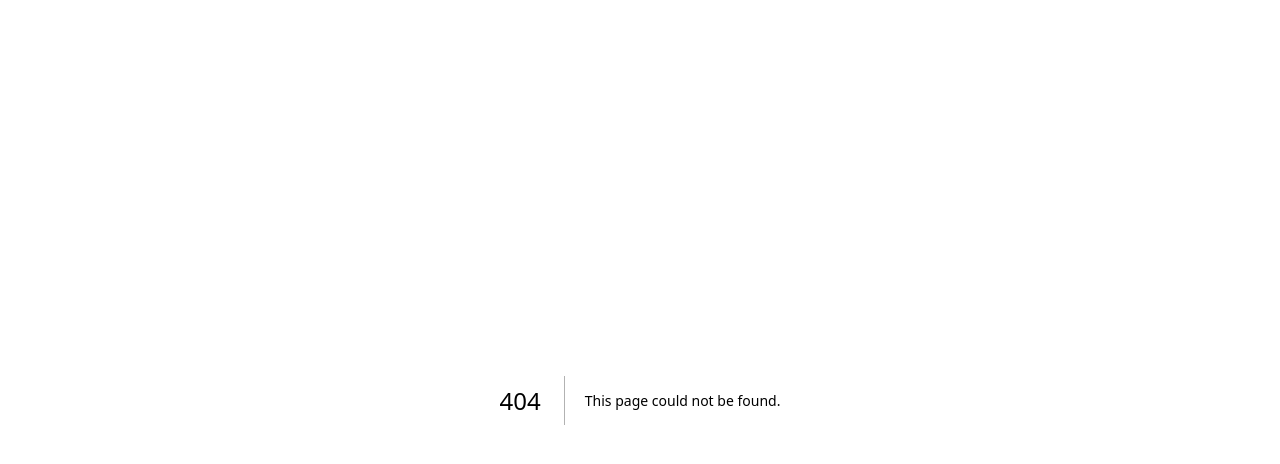
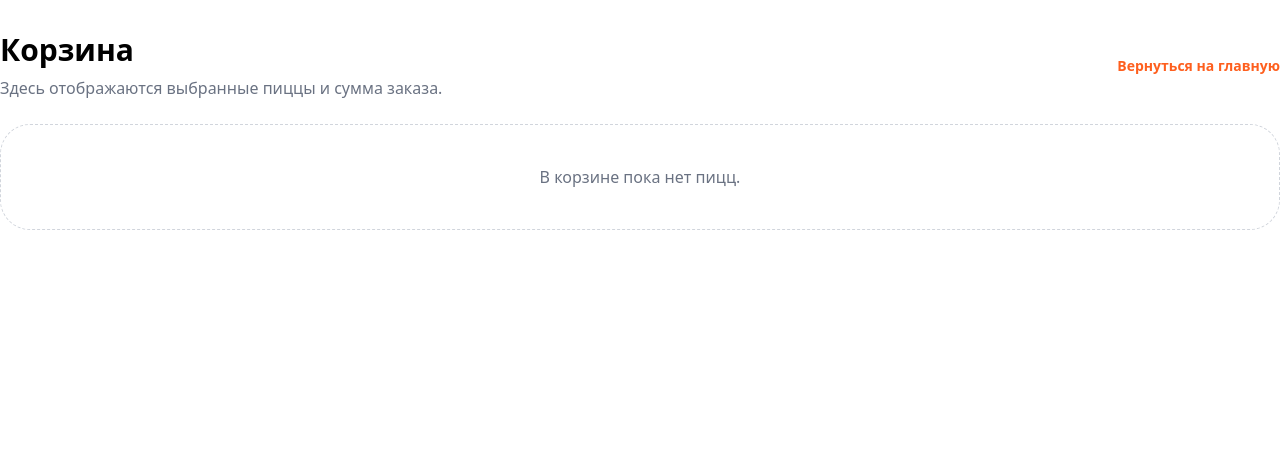
Before and after one commit to abduxamidovmuxammadmirzo-hash/PizzaShop, a Next.js app: page /cart in a window 1280 px wide. Before the commit this address had no page. Shown: the top 464 px of the page. Built offline with nearby package versions, Linux system fonts and the light colour scheme.

Commit message:
Cart is done

```diff
--- a/app/_components/Categories.tsx
+++ b/app/_components/Categories.tsx
@@ -23,7 +23,7 @@ const Categories = ({ items, value, onChange }: CategoriesProps) => {
     };
 
     return (
-        <div>
+        <div className="w-100 ml-[100px]">
             <CategoryCard
                 items={items}
                 activeId={value}
--- a/app/_components/CategoryCard.tsx
+++ b/app/_components/CategoryCard.tsx
@@ -64,19 +64,6 @@ const CategoryCard: React.FC<CategoryCardProps> = ({
           </li>
         ))}
       </ul>
-
-      <div className="flex items-center gap-1 cursor-pointer group">
-        <b className="text-sm text-[#2c2c2c]">Сортировка по:</b>
-        <span className="text-[#fe5f1e] text-sm border-b border-dashed border-[#fe5f1e] ml-1">
-          популярности
-        </span>
-        <svg
-          width="10" height="6" viewBox="0 0 10 6" fill="none"
-          className="text-[#fe5f1e] ml-1 transition-transform group-hover:translate-y-0.5"
-        >
-          <path d="M10 5L5 0L0 5H10Z" fill="currentColor"/>
-        </svg>
-      </div>
     </div>
   );
 };
--- a/app/_components/Header.tsx
+++ b/app/_components/Header.tsx
@@ -1,8 +1,14 @@
+'use client';
 import Image from 'next/image';
+import Link from 'next/link';
 import { HiOutlineShoppingCart } from 'react-icons/hi';
 import { RiUserAddLine } from 'react-icons/ri';
+import { useCartStore } from '../store/useCartStore';
 
 const Header = () => {
+    const totalCount = useCartStore((state) => state.totalCount);
+    const totalPrice = useCartStore((state) => state.totalPrice);
+
     return (
         <header className="flex items-center justify-between px-6 py-4 bg-white border-b border-gray-200 ml-[100px]">
             <div className="flex items-center gap-3 cursor-pointer hover:opacity-80 transition">
@@ -28,14 +34,14 @@ const Header = () => {
                      <RiUserAddLine size={18} />
                 </button>
 
-                <button className="bg-[#fe5f1e] cursor-pointer hover:bg-[#e24e13] text-white text-sm font-bold py-2 px-5 rounded-full flex items-center gap-3 transition-all active:scale-95 shadow-sm">
-                    <span>540 ₽</span>
+                <Link href="/cart" className="bg-[#fe5f1e] cursor-pointer hover:bg-[#e24e13] text-white text-sm font-bold py-2 px-5 rounded-full flex items-center gap-3 transition-all active:scale-95 shadow-sm">
+                    <span>{totalPrice} ₽</span>
                     <span className="w-[1px] h-4 bg-white/40" />
                     <div className="flex items-center gap-1.5">
                         <HiOutlineShoppingCart size={18} />
-                        <span>3</span>
+                        <span>{totalCount}</span>
                     </div>
-                </button>
+                </Link>
             </div>
         </header>
     );
--- a/app/_components/Pizza.tsx
+++ b/app/_components/Pizza.tsx
@@ -1,10 +1,9 @@
 'use client';
 
 import { useProductStore } from '../store/useProductStore';
-import { PizzaCard } from "./PizzaCard";
+import { PizzaCard } from './PizzaCard';
 
 const Pizza = () => {
-
     const { items, isLoading } = useProductStore();
 
     if (isLoading) return <div className="p-10">Загрузка пицц...</div>;
@@ -14,6 +13,7 @@ const Pizza = () => {
             {items.map((obj) => (
                 <PizzaCard
                     key={obj.id}
+                    id={obj.id}
                     title={obj.title}
                     price={obj.price}
                     imageUrl={obj.imageUrl}
--- a/app/_components/PizzaCard.tsx
+++ b/app/_components/PizzaCard.tsx
@@ -1,8 +1,10 @@
 'use client';
 import React, { useState } from 'react';
 import Image from 'next/image';
+import { useCartStore } from '../store/useCartStore';
 
 interface PizzaProps {
+  id: string;
   title: string;
   price: number;
   imageUrl: string;
@@ -10,45 +12,72 @@ interface PizzaProps {
   types: number[];
 }
 
-export const PizzaCard: React.FC<PizzaProps> = ({ title, price, imageUrl, sizes, types }) => {
+const typeNames = ['тонкое', 'традиционное'];
+
+export const PizzaCard: React.FC<PizzaProps> = ({ id, title, price, imageUrl, sizes, types }) => {
   const [activeType, setActiveType] = useState(types[0]);
   const [activeSize, setActiveSize] = useState(0);
+  const addToCart = useCartStore((state) => state.addToCart);
+  const cartItems = useCartStore((state) => state.items);
 
-  const typeNames = ['тонкое', 'традиционное'];
+  const selectedType = typeNames[activeType] || typeNames[0];
+  const selectedSize = sizes[activeSize] || sizes[0];
+
+  const cartCount = cartItems
+    .filter((item) => item.id === id && item.size === selectedSize && item.type === selectedType)
+    .reduce((sum, item) => sum + item.quantity, 0);
+
+  const handleAddToCart = () => {
+    addToCart({
+      id,
+      title,
+      price,
+      imageUrl,
+      size: selectedSize,
+      type: selectedType,
+    });
+  };
 
   return (
-    <div className="w-[280px] text-center mb-10 group">
+    <div className="w-[280px] rounded-[32px] bg-white p-5 text-center shadow-sm transition-all hover:-translate-y-1 group">
       <Image
         src={imageUrl}
         alt={title}
         width={260}
         height={260}
-        className="mx-auto group-hover:translate-y-2 transition-transform duration-300"
+        className="mx-auto transition-transform duration-300 group-hover:scale-105"
       />
 
-      <h4 className="text-xl font-extrabold mt-3 mb-5">{title}</h4>
+      <h4 className="text-xl font-extrabold mt-4 mb-5">{title}</h4>
 
-      <div className="bg-[#f3f3f3] rounded-xl p-1 flex flex-col gap-1">
-        <ul className="flex">
+      <div className="rounded-[30px] bg-[#f3f3f3] p-3">
+        <ul className="flex gap-2 mb-3">
           {typeNames.map((name, i) => (
             <li
               key={name}
               onClick={() => types.includes(i) && setActiveType(i)}
-              className={`flex-1 p-2 rounded-md text-sm font-bold cursor-pointer transition-all ${
-                activeType === i ? 'bg-white shadow-sm' : 'text-[#595959] opacity-50'
-              } ${!types.includes(i) ? 'cursor-not-allowed opacity-20' : ''}`}
+              className={`flex-1 rounded-[20px] px-3 py-2 text-sm font-bold transition-all ${
+                activeType === i
+                  ? 'bg-white shadow-sm text-[#282828]'
+                  : types.includes(i)
+                  ? 'text-[#595959] hover:text-[#282828] cursor-pointer'
+                  : 'text-gray-300 cursor-not-allowed'
+              }`}
             >
               {name}
             </li>
           ))}
         </ul>
-        <ul className="flex">
+
+        <ul className="flex gap-2">
           {sizes.map((size, i) => (
             <li
               key={size}
               onClick={() => setActiveSize(i)}
-              className={`flex-1 p-2 rounded-md text-sm font-bold cursor-pointer transition-all ${
-                activeSize === i ? 'bg-white shadow-sm' : 'text-[#595959]'
+              className={`flex-1 rounded-[20px] px-3 py-2 text-sm font-bold transition-all ${
+                activeSize === i
+                  ? 'bg-white shadow-sm text-[#282828]'
+                  : 'text-[#595959] hover:text-[#282828] cursor-pointer'
               }`}
             >
               {size} см.
@@ -57,11 +86,22 @@ export const PizzaCard: React.FC<PizzaProps> = ({ title, price, imageUrl, sizes,
         </ul>
       </div>
 
-      <div className="flex items-center justify-between mt-5">
-        <div className="font-bold text-2xl">от {price} ₽</div>
-        <button className="flex items-center gap-2 border border-[#fe5f1e] text-[#fe5f1e] px-4 py-2 rounded-3xl font-bold hover:bg-[#fe5f1e] hover:text-white transition-all active:scale-95">
+      <div className="mt-6 flex items-center justify-between gap-4">
+        <div className="text-left">
+          <div className="text-xs text-gray-500">Цена</div>
+          <div className="text-2xl font-bold">{price} ₽</div>
+        </div>
+
+        <button
+          type="button"
+          onClick={handleAddToCart}
+          className="inline-flex items-center gap-2 rounded-3xl bg-[#fe5f1e] px-4 py-3 text-sm font-bold text-white transition hover:bg-[#e24e13] active:scale-95"
+        >
           <span className="text-xl">+</span>
           Добавить
+          {cartCount > 0 && (
+            <span className="rounded-full bg-white px-2 py-1 text-xs text-[#282828]">{cartCount}</span>
+          )}
         </button>
       </div>
     </div>
--- /dev/null
+++ b/app/cart/page.tsx
@@ -0,0 +1,85 @@
+'use client';
+
+import Image from 'next/image';
+import Link from 'next/link';
+import { useCartStore } from '../store/useCartStore';
+
+const Cart = () => {
+  const { items, totalCount, totalPrice, removeFromCart, clearCart } = useCartStore();
+
+  return (
+    <div className="container py-8">
+      <div className="mb-6 flex flex-col gap-3 md:flex-row md:items-center md:justify-between">
+        <div>
+          <h1 className="text-3xl font-bold">Корзина</h1>
+          <p className="text-gray-500 mt-2">Здесь отображаются выбранные пиццы и сумма заказа.</p>
+        </div>
+        <Link href="/" className="text-sm font-semibold text-[#fe5f1e] hover:text-[#d24c11]">
+          Вернуться на главную
+        </Link>
+      </div>
+
+      {items.length === 0 ? (
+        <div className="rounded-[30px] border border-dashed border-gray-300 p-10 text-center text-gray-500">
+          В корзине пока нет пицц.
+        </div>
+      ) : (
+        <div className="grid gap-8 lg:grid-cols-[2fr_1fr]">
+          <div className="space-y-4">
+            {items.map((item) => (
+              <div key={`${item.id}-${item.size}-${item.type}`} className="flex flex-col gap-4 rounded-[30px] bg-white p-5 shadow-sm sm:flex-row sm:items-center sm:justify-between">
+                <div className="flex items-center gap-4">
+                  <Image
+                    src={item.imageUrl}
+                    alt={item.title}
+                    width={96}
+                    height={96}
+                    className="h-24 w-24 rounded-[24px] object-cover"
+                  />
+                  <div>
+                    <h2 className="text-lg font-bold">{item.title}</h2>
+                    <p className="text-sm text-gray-500">{item.type}, {item.size} см</p>
+                  </div>
+                </div>
+                <div className="flex flex-wrap items-center gap-4">
+                  <span className="text-sm text-gray-600">Кол-во: {item.quantity}</span>
+                  <span className="text-lg font-bold">{item.price * item.quantity} ₽</span>
+                  <button
+                    type="button"
+                    onClick={() => removeFromCart(item.id, item.size, item.type)}
+                    className="text-sm font-semibold text-[#fe5f1e] hover:text-[#d24c11]"
+                  >
+                    Уменьшить
+                  </button>
+                </div>
+              </div>
+            ))}
+          </div>
+
+          <div className="rounded-[30px] bg-white p-6 shadow-sm">
+            <div className="mb-5">
+              <div className="text-sm text-gray-500">Всего товаров</div>
+              <div className="text-3xl font-bold">{totalCount}</div>
+            </div>
+            <div className="mb-8">
+              <div className="text-sm text-gray-500">Сумма заказа</div>
+              <div className="text-4xl font-bold">{totalPrice} ₽</div>
+            </div>
+            <button
+              type="button"
+              onClick={() => {
+                window.alert('Корзина отправлена. Спасибо за заказ!');
+                clearCart();
+              }}
+              className="w-full rounded-3xl bg-[#fe5f1e] py-4 text-sm font-bold text-white hover:bg-[#e24e13] transition"
+            >
+              Отправить корзину
+            </button>
+          </div>
+        </div>
+      )}
+    </div>
+  );
+};
+
+export default Cart;
--- /dev/null
+++ b/app/store/useCartStore.ts
@@ -0,0 +1,67 @@
+import { create } from 'zustand';
+
+export interface CartItem {
+  id: string;
+  title: string;
+  price: number;
+  imageUrl: string;
+  size: number;
+  type: string;
+  quantity: number;
+}
+
+interface CartState {
+  items: CartItem[];
+  totalCount: number;
+  totalPrice: number;
+  addToCart: (item: Omit<CartItem, 'quantity'>) => void;
+  removeFromCart: (id: string, size: number, type: string) => void;
+  clearCart: () => void;
+}
+
+const calculateTotals = (items: CartItem[]) => ({
+  items,
+  totalCount: items.reduce((sum, item) => sum + item.quantity, 0),
+  totalPrice: items.reduce((sum, item) => sum + item.price * item.quantity, 0),
+});
+
+export const useCartStore = create<CartState>((set) => ({
+  items: [],
+  totalCount: 0,
+  totalPrice: 0,
+  addToCart: (newItem) => {
+    set((state) => {
+      const existing = state.items.find(
+        (item) => item.id === newItem.id && item.size === newItem.size && item.type === newItem.type
+      );
+
+      let items: CartItem[];
+
+      if (existing) {
+        items = state.items.map((item) =>
+          item.id === newItem.id && item.size === newItem.size && item.type === newItem.type
+            ? { ...item, quantity: item.quantity + 1 }
+            : item
+        );
+      } else {
+        items = [...state.items, { ...newItem, quantity: 1 }];
+      }
+
+      return calculateTotals(items);
+    });
+  },
+  removeFromCart: (id, size, type) => {
+    set((state) => {
+      const items = state.items
+        .map((item) =>
+          item.id === id && item.size === size && item.type === type
+            ? { ...item, quantity: item.quantity - 1 }
+            : item
+        )
+        .filter((item) => item.quantity > 0);
+
+      return calculateTotals(items);
+    });
+  },
+  clearCart: () => ({ items: [], totalCount: 0, totalPrice: 0 }),
+}));
```
